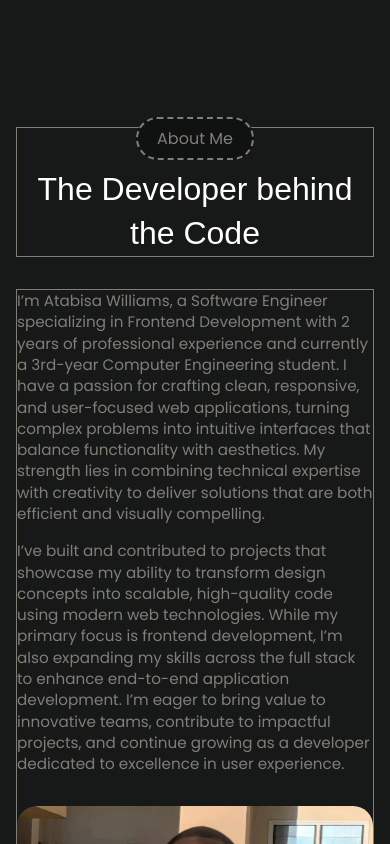
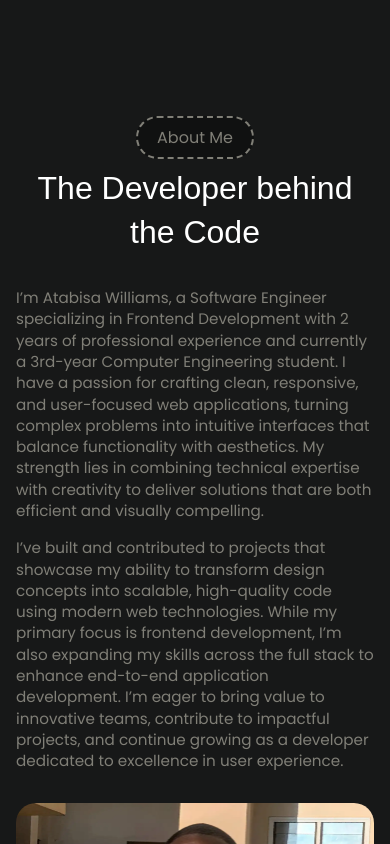
Before and after one commit to heyywillz/My-portfolio, a plain HTML site: page index.html in a window 390 px wide. Shown: the part 1000-1844 px from the top of the page. Drawn offline with Linux system fonts and the light colour scheme; a web font is replaced by a local one.

Commit message:
building my portfolio website

```diff
--- a/style.css
+++ b/style.css
@@ -470,13 +470,8 @@ main {
     width: 85vw;
   }
 
-  .section-title {
-    border: 1px solid var(--text-color);
-  }
-
   .about-container {
-    margin-top: 0.5rem;
-    border: 1px solid var(--text-color);
+    margin-top: 0.2rem;
   }
 
   .about-text p {
```
